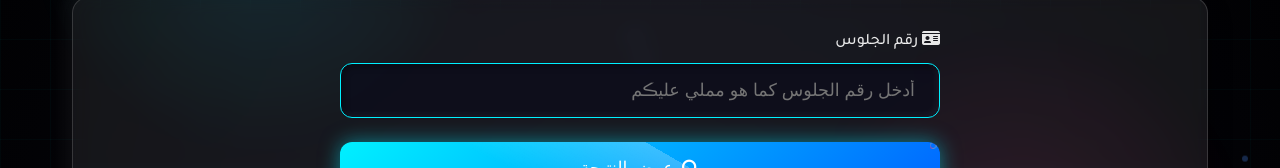
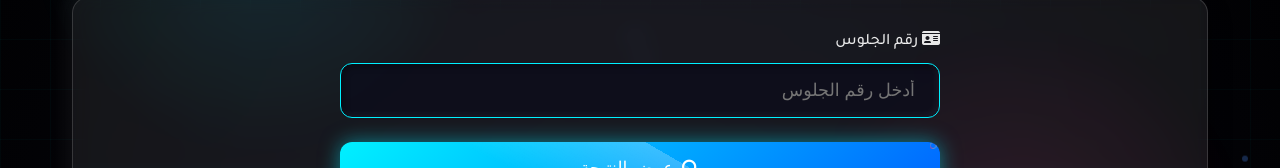
Before and after one commit to santadevx7/nati1ga122, a plain HTML site: page index.html in a window 1280 px wide. Shown: the part 311-479 px from the top of the page. Drawn offline with Linux system fonts and the light colour scheme.

Commit message:
Update index.html

```diff
--- a/index.html
+++ b/index.html
@@ -694,7 +694,7 @@
             <div class="search-box">
                 <div class="input-group">
                     <label for="seat-number"><i class="fas fa-id-card"></i> رقم الجلوس</label>
-                    <input type="number" id="seat-number" class="input-field" placeholder="أدخل رقم الجلوس كما هو مملي عليڪم" aria-required="true">
+                    <input type="number" id="seat-number" class="input-field" placeholder="أدخل رقم الجلوس" aria-required="true">
                 </div>
 
                 <button class="btn btn-primary neon-border" id="search-btn">
```
